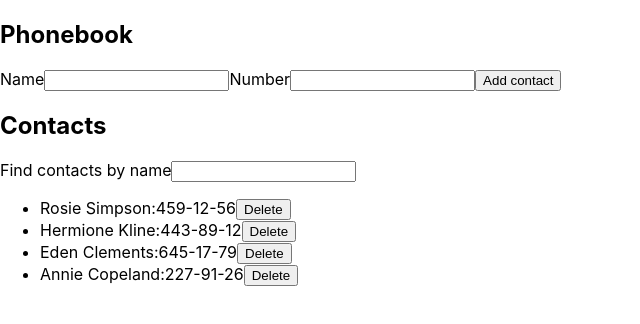
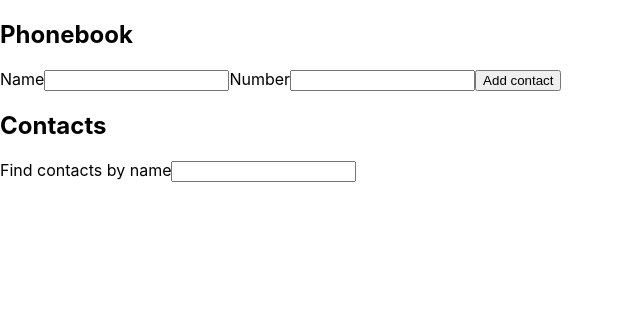
Before and after one commit to OlegAndreiev/goit-react-hw-02-phonebook, a React (Create React App) app: page / in a window 1280 px wide. Shown: the top 324 px of the page, without its empty margins (0-640 px from the left). Built offline with nearby package versions, Linux system fonts and the light colour scheme.

Commit message:
Before css

```diff
--- a/src/components/App.jsx
+++ b/src/components/App.jsx
@@ -1,4 +1,5 @@
 import React from 'react';
+import PropTypes from 'prop-types';
 import Form from './SectionForm/Form';
 import SectionForm from './SectionForm/SectionForm';
 import SectionContacts from './SectionContacts/SectionContacts';
@@ -7,24 +8,18 @@ import Filter from './SectionContacts/Filter';
 
 class App extends React.Component {
   state = {
-    contacts: [
-      { id: 'id-1', name: 'Rosie Simpson', number: '459-12-56' },
-      { id: 'id-2', name: 'Hermione Kline', number: '443-89-12' },
-      { id: 'id-3', name: 'Eden Clements', number: '645-17-79' },
-      { id: 'id-4', name: 'Annie Copeland', number: '227-91-26' },
-    ],
+    contacts: [],
     filter: '',
-    // name: '',
-    // number: '',
   };
   formSubmitHandler = data => {
-    console.log(data);
-    this.setState({
-      contacts: [
-        ...this.state.contacts,
-        { id: data.id, name: data.name, number: data.number },
-      ],
-    });
+    const { contacts } = this.state;
+    const { id, name, number } = data;
+
+    contacts.find(contact => contact.name === name)
+      ? alert(`${name} is already in contacts`)
+      : this.setState({
+          contacts: [...contacts, { id: id, name: name, number: number }],
+        });
   };
 
   deleteContact = toDeleteId => {
@@ -46,7 +41,7 @@ class App extends React.Component {
   };
 
   render() {
-    const { numbers, filter } = this.state;
+    const { filter } = this.state;
     const filteredContacts = this.filteredContacts();
     return (
       <>
@@ -57,7 +52,6 @@ class App extends React.Component {
           <Filter value={filter} onChange={this.filterForContacts} />
           <ContactList
             contacts={filteredContacts}
-            numbers={numbers}
             onDeleteContact={this.deleteContact}
           />
         </SectionContacts>
@@ -67,3 +61,8 @@ class App extends React.Component {
 }
 
 export default App;
+
+App.propTypes = {
+  contacts: PropTypes.array,
+  filter: PropTypes.string,
+};
--- a/src/components/SectionForm/Form.js
+++ b/src/components/SectionForm/Form.js
@@ -1,5 +1,7 @@
 import React from 'react';
 import { nanoid } from 'nanoid';
+import PropTypes from 'prop-types';
+
 class Form extends React.Component {
   state = {
     id: '',
@@ -15,31 +17,10 @@ class Form extends React.Component {
   handleInputChangeNumber = event => {
     this.setState({ number: event.currentTarget.value });
   };
-  // createUserContact = () => {
-  //   // this.setState(
-  //   //   this.state.contacts.splice(0, 0, {
-  //   //     id: this.state.id,
-  //   //     name: this.state.name,
-  //   //   })
-  //   // );
-  //   this.setState({
-  //     contacts: [
-  //       ...this.state.contacts,
-  //       { id: this.state.id, name: this.state.name },
-  //     ],
-  //   });
-  //   // this.setState(this.state.contacts.push({ 2: 1 }));
-  //   // this.addContactId();
-  //   // this.setState(prevState => ({
-  //   //   contacts: [this.state],
-  //   // }));
-  //   console.log(this.state);
-  // };
 
   handleSubmit = event => {
     event.preventDefault();
 
-    // this.createUserContact();
     this.props.onSubmit(this.state);
     this.reset();
   };
@@ -49,6 +30,7 @@ class Form extends React.Component {
   };
 
   render() {
+    const { name, number } = this.state;
     return (
       <form onSubmit={this.handleSubmit}>
         <label>
@@ -56,7 +38,7 @@ class Form extends React.Component {
           <input
             type="text"
             name="name"
-            value={this.state.name}
+            value={name}
             onChange={this.handleInputChangeName}
             pattern="^[a-zA-Zа-яА-Я]+(([' -][a-zA-Zа-яА-Я ])?[a-zA-Zа-яА-Я]*)*$"
             title="Name may contain only letters, apostrophe, dash and spaces. For example Adrian, Jacob Mercer, Charles de Batz de Castelmore d'Artagnan"
@@ -68,7 +50,7 @@ class Form extends React.Component {
           <input
             type="tel"
             name="number"
-            value={this.state.number}
+            value={number}
             onChange={this.handleInputChangeNumber}
             pattern="\+?\d{1,4}?[-.\s]?\(?\d{1,3}?\)?[-.\s]?\d{1,4}[-.\s]?\d{1,4}[-.\s]?\d{1,9}"
             title="Phone number must be digits and can contain spaces, dashes, parentheses and can start with +"
@@ -81,3 +63,7 @@ class Form extends React.Component {
   }
 }
 export default Form;
+
+Form.propTypes = {
+  onSubmit: PropTypes.func.isRequired,
+};
```
Also changed, not shown: src/components/SectionContacts/ContactsList.js (+6 -1 lines), src/components/SectionContacts/Filter.js (+6 -1 lines), src/components/SectionContacts/SectionContacts.js (+6 -1 lines), src/components/SectionForm/SectionForm.js (+6 -1 lines).
